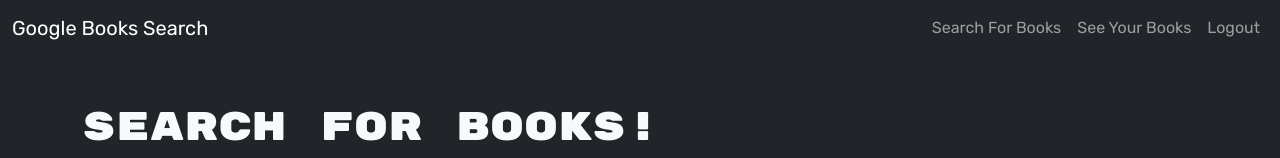
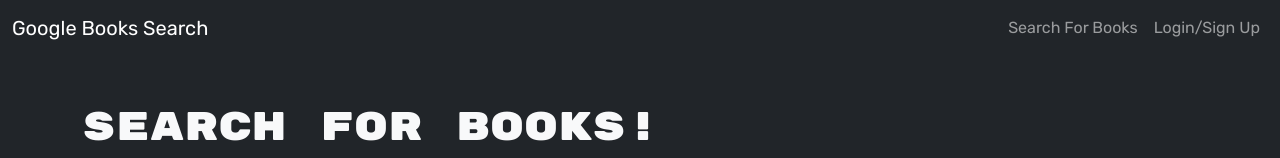
Before and after one commit to EzekielCampos/refactor-book-search-app-to-grapql, a React (Vite) app in the folder client/: page / in a window 1280 px wide. Shown: the top 158 px of the page. Built offline with nearby package versions, Linux system fonts and the light colour scheme; no server answers; sample sign-in values are in the browser's storage.

Commit message:
updated the navbar with the new global state to keep track of user login status

```diff
--- a/client/src/components/LoginForm.jsx
+++ b/client/src/components/LoginForm.jsx
@@ -4,10 +4,12 @@
 import { useMutation } from "@apollo/client";
 // This is the specific mutation that will be used to verify the user credentials
 import { LOGIN_USER } from "../utils/mutations";
+import { useGlobalState } from "../utils/GlobalState";
 
 // import Auth from "../utils/auth";
 
 const LoginForm = () => {
+  const [dispatch] = useGlobalState();
   // This is the state that will hanlde the input updates
   const [userFormData, setUserFormData] = useState({ email: "", password: "" });
   const [validated] = useState(false);
@@ -39,6 +41,11 @@
         variables: { ...userFormData },
       });
       console.log(data);
+      if (data) {
+        dispatch({
+          type: "LOGIN",
+        });
+      }
     } catch (err) {
       console.error(err);
       setShowAlert(true);
--- a/client/src/components/Navbar.jsx
+++ b/client/src/components/Navbar.jsx
@@ -1,38 +1,50 @@
-import { useState } from 'react';
-import { Link } from 'react-router-dom';
-import { Navbar, Nav, Container, Modal, Tab } from 'react-bootstrap';
-import SignUpForm from './SignupForm';
-import LoginForm from './LoginForm';
+import { useState } from "react";
+import { Link } from "react-router-dom";
+import { Navbar, Nav, Container, Modal, Tab } from "react-bootstrap";
+import SignUpForm from "./SignupForm";
+import LoginForm from "./LoginForm";
+import { useGlobalState } from "../utils/GlobalState";
 
-import Auth from '../utils/auth';
+// import Auth from '../utils/auth';
 
 const AppNavbar = () => {
+  const [state, dispatch] = useGlobalState();
   // set modal display state
   const [showModal, setShowModal] = useState(false);
 
   return (
     <>
-      <Navbar bg='dark' variant='dark' expand='lg'>
+      <Navbar bg="dark" variant="dark" expand="lg">
         <Container fluid>
-          <Navbar.Brand as={Link} to='/'>
+          <Navbar.Brand as={Link} to="/">
             Google Books Search
           </Navbar.Brand>
-          <Navbar.Toggle aria-controls='navbar' />
-          <Navbar.Collapse id='navbar' className='d-flex flex-row-reverse'>
-            <Nav className='ml-auto d-flex'>
-              <Nav.Link as={Link} to='/'>
+          <Navbar.Toggle aria-controls="navbar" />
+          <Navbar.Collapse id="navbar" className="d-flex flex-row-reverse">
+            <Nav className="ml-auto d-flex">
+              <Nav.Link as={Link} to="/">
                 Search For Books
               </Nav.Link>
               {/* if user is logged in show saved books and logout */}
-              {Auth.loggedIn() ? (
+              {state.loggedIn ? (
                 <>
-                  <Nav.Link as={Link} to='/saved'>
+                  <Nav.Link as={Link} to="/saved">
                     See Your Books
                   </Nav.Link>
-                  <Nav.Link onClick={Auth.logout}>Logout</Nav.Link>
+                  <Nav.Link
+                    onClick={() => {
+                      dispatch({
+                        type: "LOGOUT",
+                      });
+                    }}
+                  >
+                    Logout
+                  </Nav.Link>
                 </>
               ) : (
-                <Nav.Link onClick={() => setShowModal(true)}>Login/Sign Up</Nav.Link>
+                <Nav.Link onClick={() => setShowModal(true)}>
+                  Login/Sign Up
+                </Nav.Link>
               )}
             </Nav>
           </Navbar.Collapse>
@@ -40,30 +52,31 @@
       </Navbar>
       {/* set modal data up */}
       <Modal
-        size='lg'
+        size="lg"
         show={showModal}
         onHide={() => setShowModal(false)}
-        aria-labelledby='signup-modal'>
+        aria-labelledby="signup-modal"
+      >
         {/* tab container to do either signup or login component */}
-        <Tab.Container defaultActiveKey='login'>
+        <Tab.Container defaultActiveKey="login">
           <Modal.Header closeButton>
-            <Modal.Title id='signup-modal'>
-              <Nav variant='pills'>
+            <Modal.Title id="signup-modal">
+              <Nav variant="pills">
                 <Nav.Item>
-                  <Nav.Link eventKey='login'>Login</Nav.Link>
+                  <Nav.Link eventKey="login">Login</Nav.Link>
                 </Nav.Item>
                 <Nav.Item>
-                  <Nav.Link eventKey='signup'>Sign Up</Nav.Link>
+                  <Nav.Link eventKey="signup">Sign Up</Nav.Link>
                 </Nav.Item>
               </Nav>
             </Modal.Title>
           </Modal.Header>
           <Modal.Body>
             <Tab.Content>
-              <Tab.Pane eventKey='login'>
+              <Tab.Pane eventKey="login">
                 <LoginForm handleModalClose={() => setShowModal(false)} />
               </Tab.Pane>
-              <Tab.Pane eventKey='signup'>
+              <Tab.Pane eventKey="signup">
                 <SignUpForm handleModalClose={() => setShowModal(false)} />
               </Tab.Pane>
             </Tab.Content>
--- a/client/src/components/SignupForm.jsx
+++ b/client/src/components/SignupForm.jsx
@@ -5,9 +5,10 @@
 import { useMutation } from "@apollo/client";
 import { ADD_USER } from "../utils/mutations";
 
-import Auth from "../utils/auth";
+import { useGlobalState } from "../utils/GlobalState";
 
 const SignupForm = () => {
+  const [state, dispatch] = useGlobalState();
   // set initial form state
   const [userFormData, setUserFormData] = useState({
     username: "",
@@ -47,6 +48,9 @@
         variables: { ...userFormData },
       });
 
+      if (data.addUser) {
+        dispatch({ type: "LOGIN" });
+      }
     } catch (err) {
       console.error(err);
       setShowAlert(true);
```
